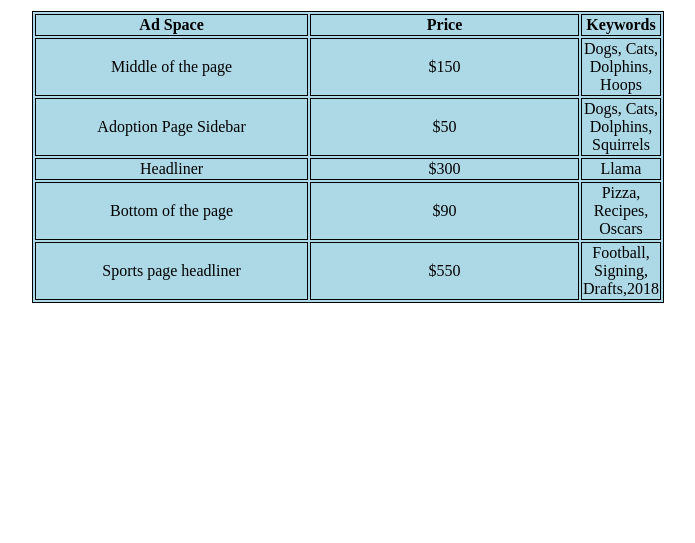
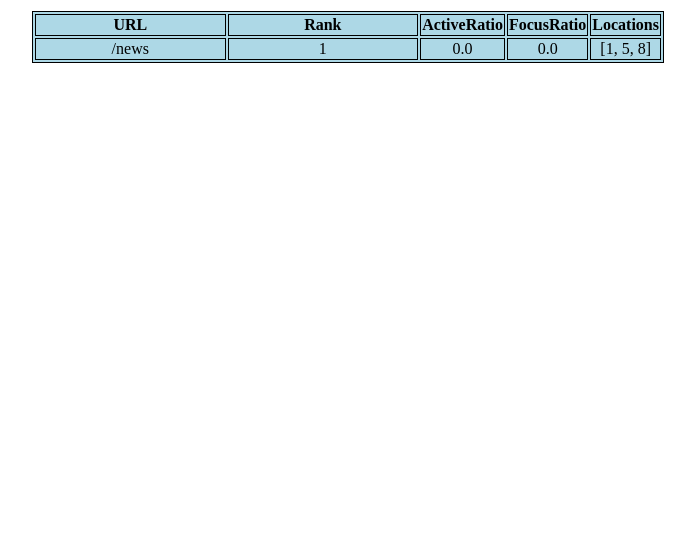
Before and after one commit to radeeb/ARS-1, a Flask app: page /report in a window 1280 px wide; the page is wider, and only the part inside the window is pictured. Shown: the part 125-668 px from the top of that part, without its empty margins (292-987 px from the left). Run offline with Flask 2, Linux system fonts and the light colour scheme; parts of the project's set-up code (start-up, migrations or seed data) failed here and were passed over.

Commit message:
Built report showing page info

```diff
--- a/app.py
+++ b/app.py
@@ -16,7 +16,7 @@ app.config.update(dict(
     SQLALCHEMY_TRACK_MODIFICATIONS=False,
     SECRET_KEY="a722c63db8ec8625af6cf71cb8c2d939"))
 
-# setup the database
+# Setup the database
 Base.init_app(app)  # bind the database instance to this application
 app.app_context().push()  # useful when you have more than 1 flask app
 Base.create_all()  # create all the tables
@@ -37,7 +37,7 @@ def index():
     return render_template(site)
 
 
-# route for our local news website
+# Route for our local news website
 @app.route("/news", methods=["GET"])
 def viewNews():
     site = "news.html"
@@ -53,17 +53,22 @@ def visit():
     print("Visit successfully recorded in database")
     return response
 
-
+# Builds a report from the pages in the database
 @app.route("/report", methods=["GET"])
 def report():
-    site = "report.html"
-    return render_template(site)
+    pages = DB.get_all_pages()
+    Reports = [dict(URL=page.url,
+                    Rank=page.rank,
+                    ActiveRatio=page.avgActiveRatio,
+                    FocusRatio=page.avgFocusRatio,
+                    Locations=page.locations) for page in pages]
+    return render_template("report.html", Reports=Reports)
 # ------------------------------------------------------------------------------
 
 
 # --------------------------------Functions/Classes-----------------------------
-# keys = kwf.getKeys("www.ky3.com")
-# print(keys)
+keys = kwf.getKeys("www.ky3.com")
+print(keys)
 # ------------------------------------------------------------------------------
 
 
--- a/database/__init__.py
+++ /dev/null
@@ -1 +0,0 @@
-# THIS EMPTY FILE NEEDS TO BE HERE FOR THE INTERPRETER TO WORK CORRECTLY
--- a/database/api.py
+++ b/database/api.py
@@ -12,6 +12,7 @@ class Database:
     def close(self):
         self.base.session.remove()
 
+
     # -------------------- Page --------------------------------
     def insert_page(self, url, locations):  # location is a list of possible ad locations
         # owner of the website uses this
@@ -24,10 +25,11 @@ class Database:
         ))
         self.base.session.commit()
 
-    def search_page(self, url):
-        return self.base.session.query(Page).get(url)
+    def get_all_pages(self):
+        return self.base.session.query(Page).all()
 
-    # -------------------- Ad_Location_Visit --------------------
+
+    # -------------------- WebpageVisits --------------------
     def insert_webpage_visit(self, url, activeRatio, focusRatio):
         # Insert the web page visit
         self.base.session.add(WebsiteVisits(
--- a/database/schema.py
+++ b/database/schema.py
@@ -1,11 +1,11 @@
 from flask_sqlalchemy import SQLAlchemy
-from sqlalchemy.ext.orderinglist import ordering_list
 
-# Flask_SQLAlchemy handles the declarative base for you
+# Declarative base for the SQLAlchemy ORM
 Base = SQLAlchemy()
 
 
 # EACH CLASS BELOW IS MAPPED TO A TABLE IN THE DATABASE
+
 class Page(Base.Model):
     url = Base.Column(Base.String(100), primary_key=True)
     rank = Base.Column(Base.Integer)
--- a/modules/keywordFinder/keyword_finder.py
+++ b/modules/keywordFinder/keyword_finder.py
@@ -17,7 +17,7 @@ import urllib.request
 """
 
 def getKeys(website):
-    IGNORELIST = "IgnoredWords.txt"
+    IGNORELIST = "modules/keywordFinder/IgnoredWords.txt"
 
     website = 'http://' + website
     #request = urllib.request.Request(website, None, headers)
@@ -114,11 +114,9 @@ def getKeyWords(words, ignoreList):
 """
     Takes filename string
     Returns list of things in file
-
     Simple file reader
 """
 def readFile(input_filename):
     with open(input_filename, 'r') as array_file:
         array_data = [str(val) for val in array_file.read().split()]
-
     return array_data
--- a/templates/report.html
+++ b/templates/report.html
@@ -1,7 +1,7 @@
 <!DOCTYPE html>
 <!--
 	Project Name:Advertisment Recommender System
-	Description:Showcases a report for the user.
+	Description:Showcases a report for the user after being called by app.py
 -->
 
 <html>
@@ -14,50 +14,33 @@
 
 	<body>
 
-		<h1> Reccommended Advertisement Spaces </h1>
+		<h1> Recommended Advertisement Spaces </h1>
 
+		<!--Search bar for search javascript. Is not fully implemented with newly created table.-->
 		<input type="text" id="myInput" onkeyup="keywordSearch()" placeholder="Search for keywords..">
 
-		<table id="databaseResults">
-			<tr>
-				<th>Ad Space</th>
-				<th>Price</th>
-				<th>Keywords</th>
-			</tr>
-
-			<tr>
-				<td>Middle of the page</td>
-				<td>$150</td>
-				<td> Dogs, Cats, Dolphins, Hoops </td>
-			</tr>
-
-			<tr>
-				<td>Adoption Page Sidebar</td>
-				<td>$50</td>
-				<td> Dogs, Cats, Dolphins, Squirrels </td>
-			</tr>
-
-			<tr>
-				<td>Headliner</td>
-				<td>$300</td>
-				<td> Llama </td>
-			</tr>
-
-			<tr>
-				<td>Bottom of the page</td>
-				<td>$90</td>
-				<td> Pizza, Recipes, Oscars </td>
-			</tr>
-
-			<tr>
-				<td>Sports page headliner</td>
-				<td>$550</td>
-				<td> Football, Signing, Drafts,2018 </td>
-			</tr>
-
-
+			<!--Loops through database and inserts given values into assigned rows of the table-->
+			<table id="databaseresults">
+				<thead>
+					<tr>
+						<th>URL</th>
+						<th>Rank</th>
+						<th>ActiveRatio</th>
+						<th>FocusRatio</th>
+						<th>Locations</th>
+					</tr>
+				</thead>
+				<tbody>
+					{% for row in Reports %}
+				<tr>
+					<td>{{row.URL}}</td>
+					<td>{{row.Rank}}</td>
+					<td>{{row.ActiveRatio}}</td>
+					<td>{{row.FocusRatio}}</td>
+					<td>{{row.Locations}}</td>
+				</tr>
+					{% endfor %}
+				</tbody>
 			</table>
 	</body>
-
-
 </html>
```
